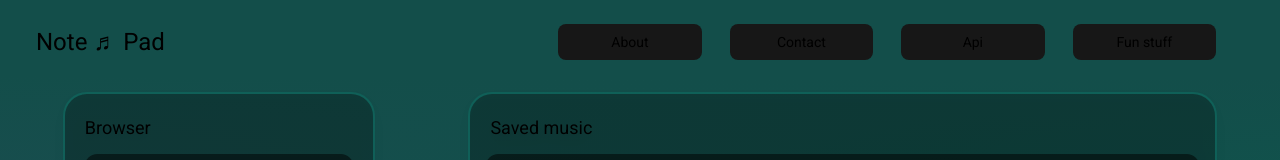
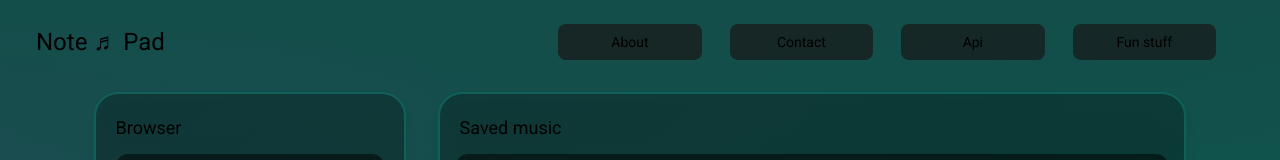
Before and after one commit to colinnordmark/hackday-colinnordmark-frontend, a Next.js app: page / in a window 1280 px wide. Shown: the top 160 px of the page. Built offline with nearby package versions, Linux system fonts and the light colour scheme; no server answers.

Commit message:
style: fixed auto margin

```diff
--- a/app/components/Head.tsx
+++ b/app/components/Head.tsx
@@ -2,12 +2,12 @@
 
 export function Head(){
     return(
-        <footer className=' bg-teal-900 flex flex-row min-w-full bg-black-500 p-4 pt-6 justify-center items-center align-bottom  border-teal-400'>
+        <footer className=' flex flex-row min-w-full bg-black-500 p-4 pt-6 justify-center items-center align-bottom  border-teal-400'>
             <h1 className='w-[2000px] text-2xl pl-5'>Note ♬ Pad</h1>
-            <button className=' text-sm transition duration-150 ease-in delay-50 hover:bg-emerald-800 bg-neutral-900 rounded-lg p-2 w-[40%] text-center mr-7'>About</button>
-            <button className='text-sm transition duration-150 ease-in delay-50 hover:bg-emerald-800 bg-neutral-900 rounded-lg p-2 w-[40%] text-center mr-7'>Contact</button>
-            <button className='text-sm transition duration-150 ease-in delay-50 hover:bg-emerald-800 bg-neutral-900 rounded-lg p-2 w-[40%] text-center mr-7'>Api</button>
-            <button className='text-sm transition duration-150 ease-in delay-50 hover:bg-emerald-800 mr-12 bg-neutral-900 rounded-lg p-2 w-[40%] text-center'>Fun stuff</button>
+            <button className=' text-sm transition duration-150 ease-in delay-50 hover:bg-emerald-800 bg-neutral-900 bg-opacity-70 rounded-lg p-2 w-[40%] text-center mr-7'>About</button>
+            <button className='text-sm transition duration-150 ease-in delay-50 hover:bg-emerald-800 bg-neutral-900 bg-opacity-70 rounded-lg p-2 w-[40%] text-center mr-7'>Contact</button>
+            <button className='text-sm transition duration-150 ease-in delay-50 hover:bg-emerald-800 bg-neutral-900 bg-opacity-70 rounded-lg p-2 w-[40%] text-center mr-7'>Api</button>
+            <button className='text-sm transition duration-150 ease-in delay-50 hover:bg-emerald-800 mr-12 bg-neutral-900 bg-opacity-70 rounded-lg p-2 w-[40%] text-center'>Fun stuff</button>
         </footer>
     )
 }
--- a/app/components/SongButton.tsx
+++ b/app/components/SongButton.tsx
@@ -15,7 +15,7 @@ export function SongButton({
   song, deleteSong
 }:Props) {
   const [selected, setSelected] = useState<boolean>(false);
-  const selectedStyle = 'bg-neutral-800 transition duration-150 ease-in delay-50 hover:bg-emerald-800 flex grid grid-cols-3 p-3 mb-4 rounded-lg w-[100%] justify-between';
+  const selectedStyle = 'bg-neutral-800 transition duration-150 ease-in delay-50 hover:bg-emerald-800 flex grid grid-cols-3 p-3 mb-3 rounded-lg w-[100%] justify-between';
 
   return (<article className='flex flex-row align-middle w-[100%]'>
     <button
@@ -28,7 +28,7 @@ export function SongButton({
           <h2 className=' text-sm text-right'>{siteFromUrl(song.url)}</h2>
 
     </button>
-    {selected && <a href={song.url} target="_blank" className=' text-sm bg-neutral-900 transition duration-150 ease-in delay-50 hover:bg-emerald-700 p-3 mb-4 ml-2 rounded-lg w-[10%] justify-between text-center'>Play</a>}
-    {selected && <button onClick={() => deleteSong(song.id)} className=' text-sm bg-red-900 transition duration-150 ease-in delay-50 hover:bg-red-700 p-3 mb-4 ml-2 rounded-lg w-[10%] justify-between text-center'>Delete</button>}
+    {selected && <a href={song.url} target="_blank" className=' text-sm bg-neutral-900 transition duration-150 ease-in delay-50 hover:bg-emerald-700 p-3 mb-3 ml-2 rounded-lg w-[10%] justify-between text-center'>Play</a>}
+    {selected && <button onClick={() => deleteSong(song.id)} className=' text-sm bg-red-900 transition duration-150 ease-in delay-50 hover:bg-red-700 p-3 mb-3 ml-2 rounded-lg w-[10%] justify-between text-center'>Delete</button>}
     </article>);
 }
--- a/app/components/browsing/BrowsingGallery.tsx
+++ b/app/components/browsing/BrowsingGallery.tsx
@@ -21,7 +21,7 @@ export function BrowsingGallery({ music, postSong }:Props) {
   }, [music]);
 
   return (
-    <section className="transition duration-700 ease-in-out hover:bg-opacity-40 hover:bg-teal-900 w-[25%] bg-black bg-opacity-25 p-5 rounded-3xl border-2 border-teal-500 border-opacity-30 drop-shadow-lg">
+    <section className="transition duration-700 ease-in-out hover:bg-opacity-40 hover:bg-teal-900 w-[25%] bg-black bg-opacity-25 p-5 mr-8 rounded-3xl border-2 border-teal-500 border-opacity-30 drop-shadow-lg">
       <h1 className=" text-lg mb-3">Browser</h1>
       <form>
         <select
--- a/app/page.tsx
+++ b/app/page.tsx
@@ -65,13 +65,13 @@ export default function Home() {
   }, []);
 
   return (
-    <>
-      <Head />
-      <main className=" pb-10 bg-gradient-to-b from-teal-900 to-transparent flex h-[calc(100vh-4rem)] flex-row justify-around items-top p-4 w-screen">
+    <main className="pb-10 bg-gradient-to-b from-teal-900 to-transparent">
+        <Head />
+      <section className=" flex h-[calc(100vh-6rem)] flex-row justify-center p-4 items-top  mx-auto w-full max-w-screen-xl">
         <BrowsingGallery music={music || []} postSong={handlePost} />
         <PlaylistContainer getNewPlaylist={fetchPlaylist} music={activePlaylist || []} deleteSong={handleDelete}/>
-      </main>
-    </>
+      </section>
+    </main>
   );
 }
 
```
